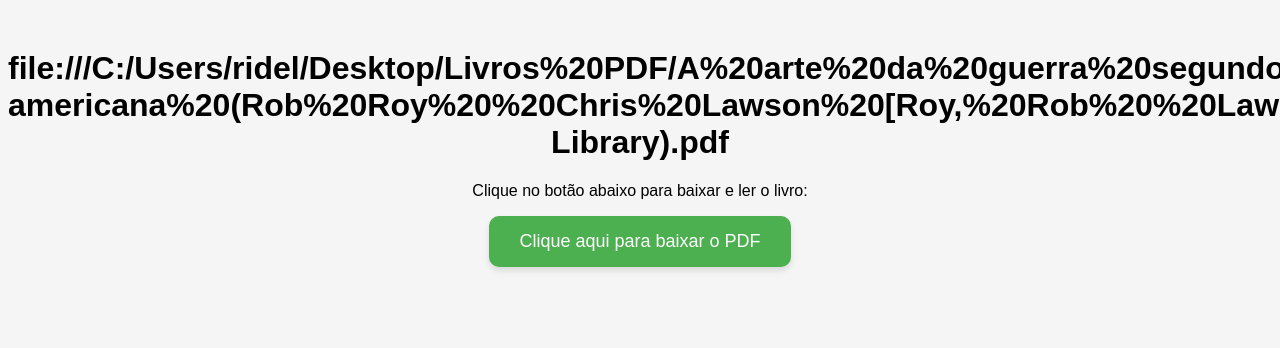
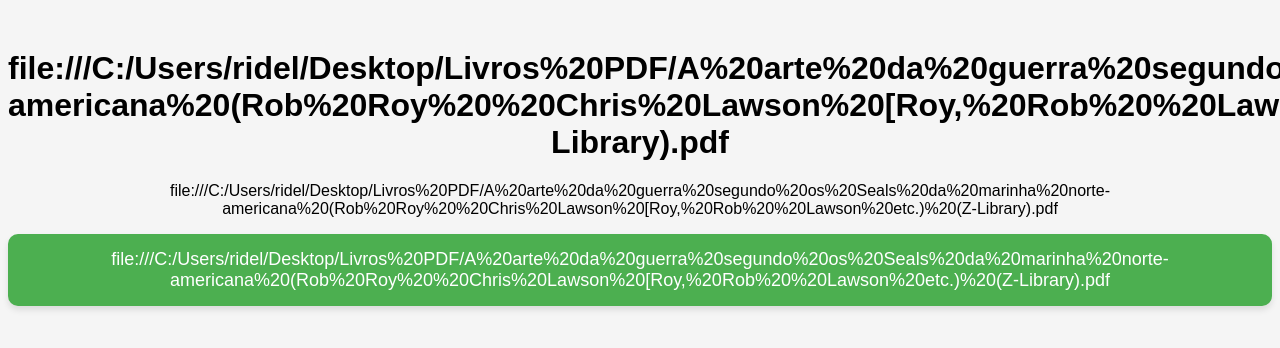
Before and after one commit to ridelvanomes12121121asdad/ler, a plain HTML site: page index.html in a window 1280 px wide. Shown: the top 348 px of the page. Drawn offline with Linux system fonts and the light colour scheme.

Commit message:
Update index.html

```diff
--- a/index.html
+++ b/index.html
@@ -28,9 +28,9 @@
 <body>
 
     <h1>file:///C:/Users/ridel/Desktop/Livros%20PDF/A%20arte%20da%20guerra%20segundo%20os%20Seals%20da%20marinha%20norte-americana%20(Rob%20Roy%20%20Chris%20Lawson%20[Roy,%20Rob%20%20Lawson%20etc.)%20(Z-Library).pdf</h1>
-    <p>Clique no botão abaixo para baixar e ler o livro:</p>
+    <p>file:///C:/Users/ridel/Desktop/Livros%20PDF/A%20arte%20da%20guerra%20segundo%20os%20Seals%20da%20marinha%20norte-americana%20(Rob%20Roy%20%20Chris%20Lawson%20[Roy,%20Rob%20%20Lawson%20etc.)%20(Z-Library).pdf</p>
 
-    <a href="seulivro.pdf" download>Clique aqui para baixar o PDF</a>
+    <a href="seulivro.pdf" download>file:///C:/Users/ridel/Desktop/Livros%20PDF/A%20arte%20da%20guerra%20segundo%20os%20Seals%20da%20marinha%20norte-americana%20(Rob%20Roy%20%20Chris%20Lawson%20[Roy,%20Rob%20%20Lawson%20etc.)%20(Z-Library).pdf</a>
 
 </body>
 </html>
```
